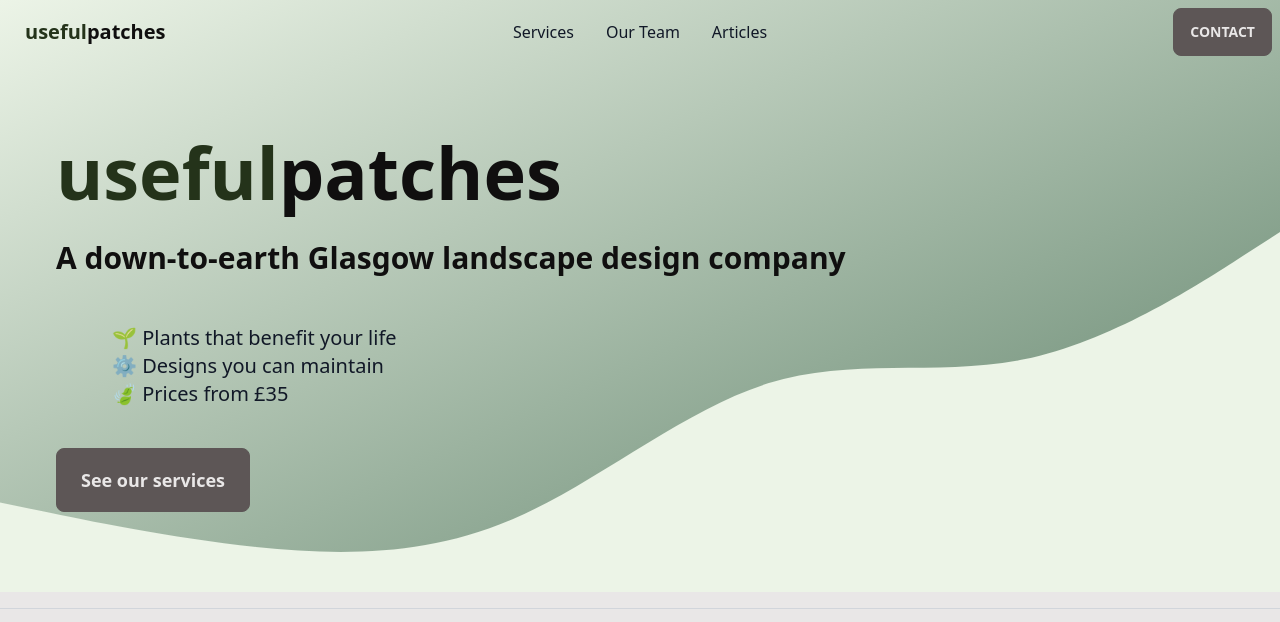
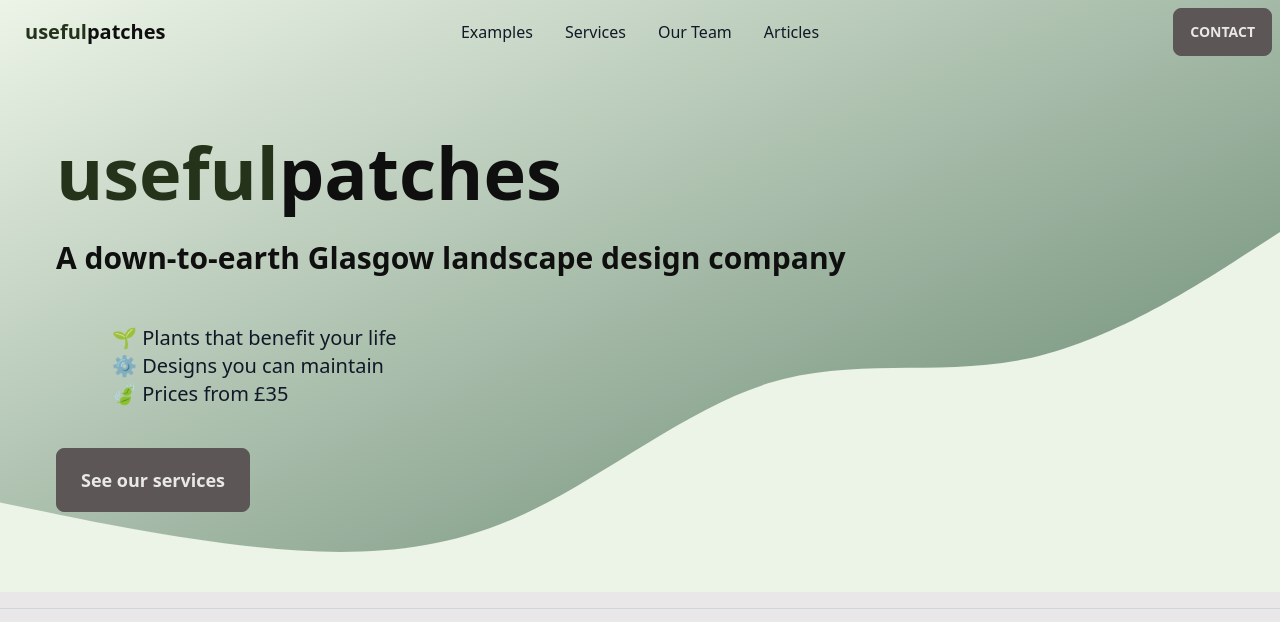
Before and after one commit to wbazant/usefulpatches, an Eleventy site: page src/index.html in a window 1280 px wide. Shown: the top 622 px of the page. Built offline with nearby package versions, Linux system fonts and the light colour scheme; Eleventy itself is replaced by a stand-in of ours; files that its build step writes are made by us from their sources.

Commit message:
Extra menu

```diff
--- a/src/_includes/base.njk
+++ b/src/_includes/base.njk
@@ -43,6 +43,7 @@
         <svg xmlns="http://www.w3.org/2000/svg" class="h-5 w-5" fill="none" viewBox="0 0 24 24" stroke="currentColor"><path stroke-linecap="round" stroke-linejoin="round" stroke-width="2" d="M4 6h16M4 12h8m-8 6h16" /></svg>
       </label>
       <ul tabindex="0" class="menu menu-compact dropdown-content mt-3 p-2 shadow bg-base-100 rounded-box w-52">
+        <li><a href="/examples">Examples</a></li>
         <li><a href="/services">Services</a></li>
         <li><a href="/our-team">Our Team</a></li>
         <li><a href="/articles">Articles</a></li>
@@ -54,6 +55,7 @@
   </div>
   <div class="navbar-center hidden lg:flex">
     <ul class="menu menu-horizontal p-0">
+      <li><a href="/examples">Examples</a></li>
       <li><a href="/services">Services</a></li>
       <li><a href="/our-team">Our Team</a></li>
       <li><a href="/articles">Articles</a></li>
```
